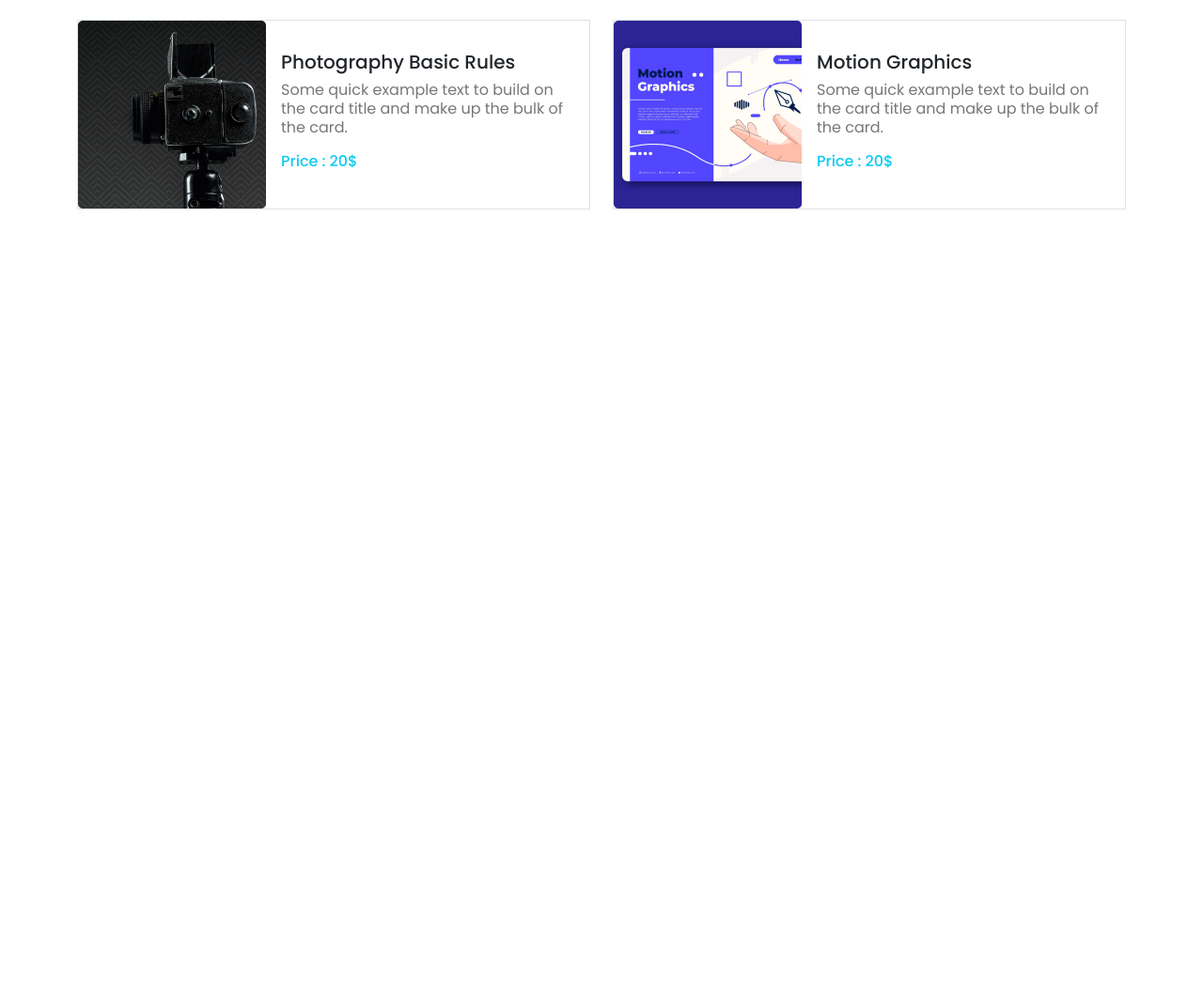
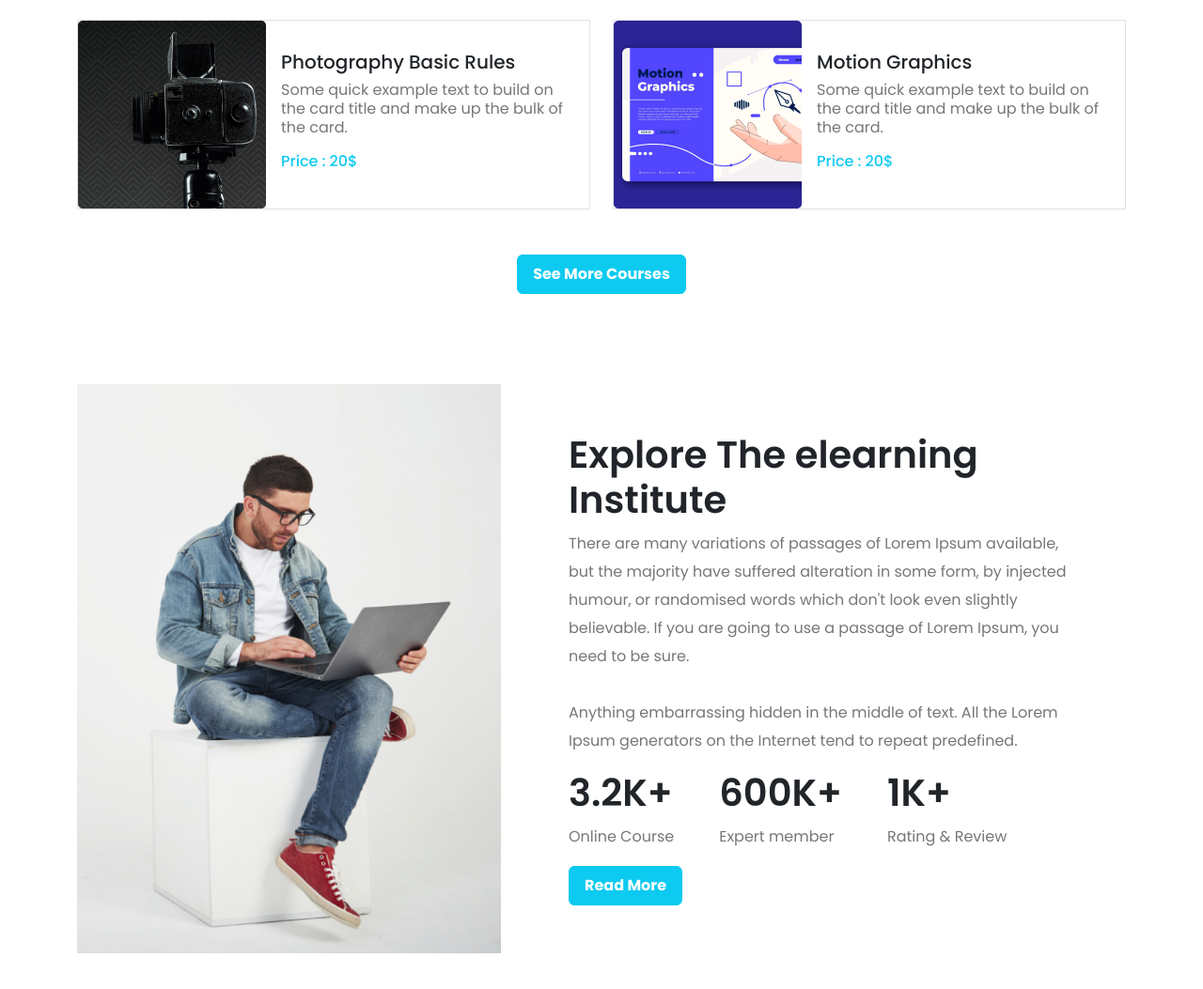
Before and after one commit to nwebpro/pro-education, a plain HTML site: page index.html in a window 1280 px wide. Shown: the part 1445-2498 px from the top of the page at 94% size. Before the commit the page ends 1740 px from the top, so only its background shows below. Drawn offline with nearby package versions, Linux system fonts and the light colour scheme.

Commit message:
Explore Section Added

```diff
--- a/index.html
+++ b/index.html
@@ -206,10 +206,47 @@
                             </div>
                         </div>
                     </div>
+                    <!-- See More Button -->
+                    <div class="see-more-btn text-center mt-4">
+                        <a href="#" class="btn btn-info fw-bold fs-6 text-white py-2 px-3">See More Courses</a>
+                    </div>
                 </div>
             </div>
         </section>
+        <!-- Explore Section -->
+        <section class="py-5">
+            <div class="container">
+                <div class="row align-items-center">
+                    <div class="col-12 col-sm-12 col-md-5 col-lg-5">
+                        <div class="explore-img">
+                            <img class="img-fluid" src="assets/images/explore.png" alt="">
+                        </div>
+                    </div>
+                    <div class="col-12 col-sm-12 col-md-7 col-lg-7">
+                        <div class="explore-desc px-lg-5 mt-4 mt-md-0">
+                            <h2 class="fs-1 fw-semibold text-dark">Explore The elearning Institute</h2>
+                            <p>There are many variations of passages of Lorem Ipsum available, but the majority have suffered alteration in some form, by injected humour, or randomised words which don't look even slightly believable. If you are going to use a passage of Lorem Ipsum, you need to be sure. <br><br> Anything embarrassing hidden in the middle of text. All the Lorem Ipsum generators on the Internet tend to repeat predefined.</p>
+                            <div class="d-flex gap-5 flex-wrap">
+                                <div>
+                                    <h2 class="fs-1 fw-semibold text-dark">3.2K+</h2>
+                                    <p>Online Course</p>
+                                </div>
+                                <div>
+                                    <h2 class="fs-1 fw-semibold text-dark">600K+</h2>
+                                    <p>Expert member</p>
+                                </div>
+                                <div>
+                                    <h2 class="fs-1 fw-semibold text-dark">1K+</h2>
+                                    <p>Rating & Review</p>
+                                </div>
+                            </div>
+                            <a href="#" class="btn btn-info fw-bold fs-6 text-white py-2 px-3">Read More</a>
+                        </div>
+                    </div>
+                </div>
 
+            </div>
+        </section>
     </main>
 
     <!-- Bootstrap Js Library -->
```
